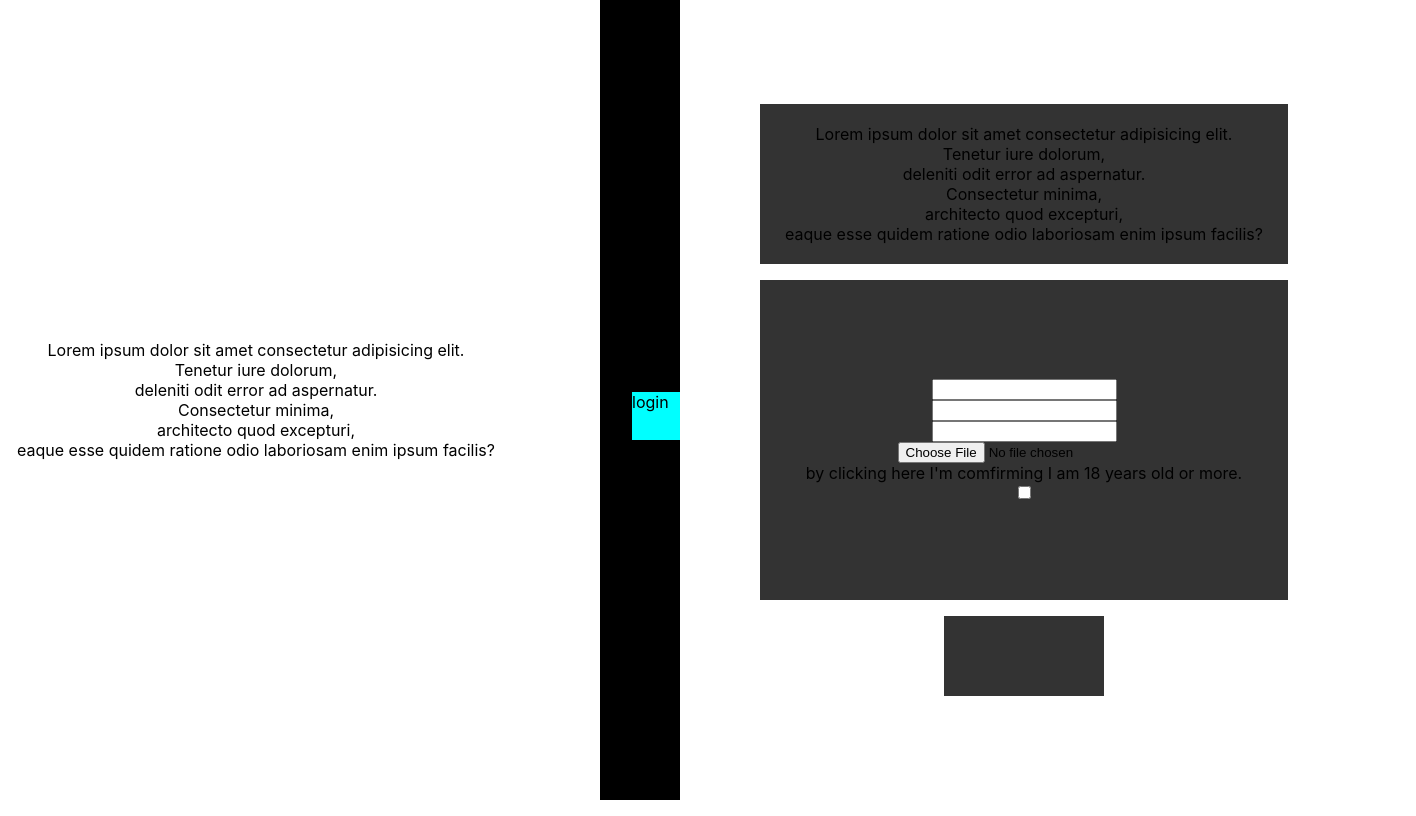
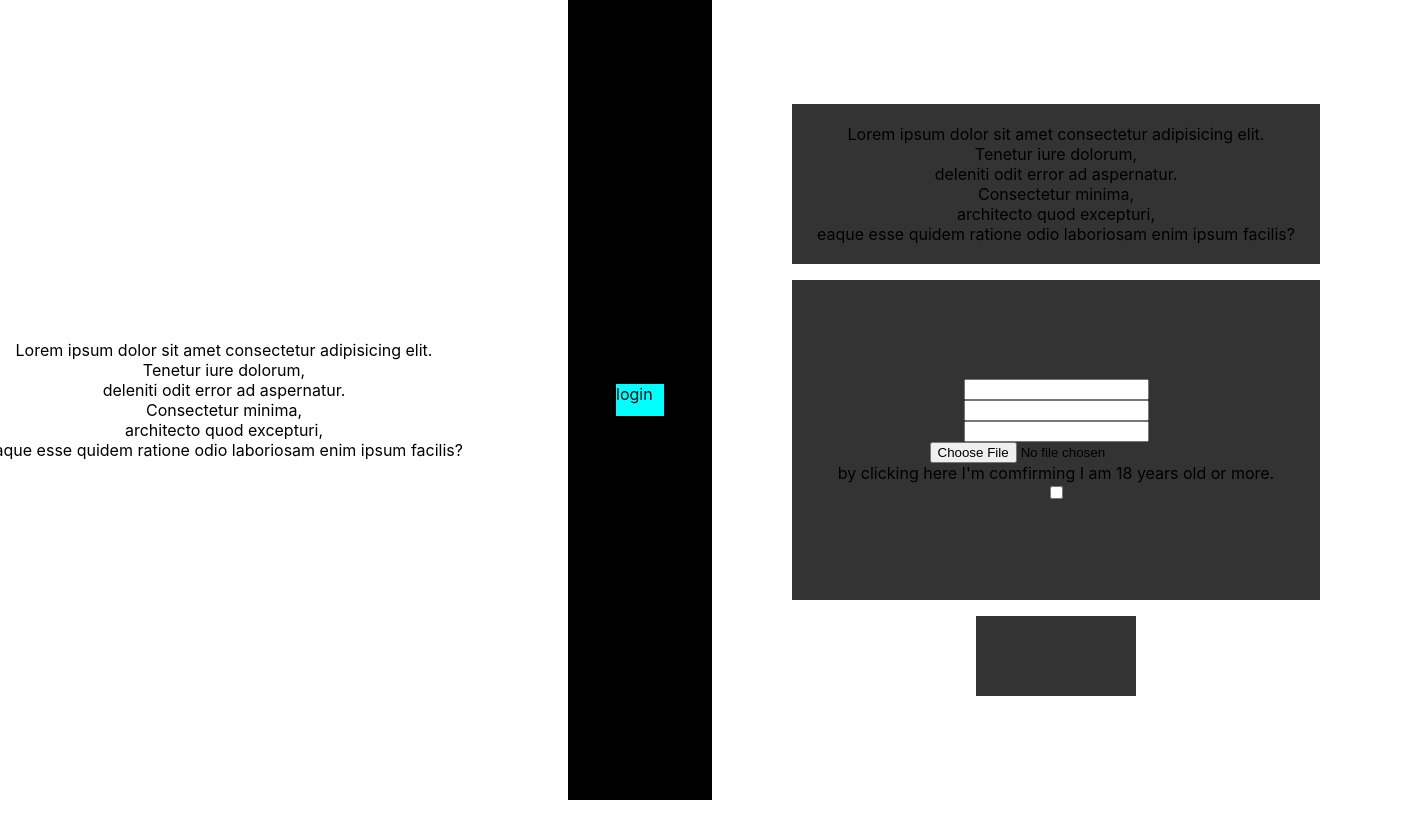
Before and after one commit to suku60/frontend-project-6, a React (Create React App) app: page / in a window 1280 px wide. Shown: the whole page, 1416 px wide, since content can reach past the window. Built offline with nearby package versions, Linux system fonts and the light colour scheme.

Commit message:
Home changed to Login. New 'Home' will be the place we see the memes when we log. It will have the url as /home.

```diff
--- a/src/App.js
+++ b/src/App.js
@@ -1,6 +1,6 @@
 import './App.css';
 import { BrowserRouter, Routes, Route } from "react-router-dom";
-import Home from './Containers/Home/Home';
+import Login from './Containers/Login/Login';
 
 function App() {
   return (
@@ -10,7 +10,8 @@ function App() {
       <Routes>
           {/* not logged users: will be allowed to see home only. Othewise, pop up the login or register component */}
           {/* logged users: wll be able to see: dashboard(home2) / profile/:id / */}
-          <Route path="/" element={<Home/>}/>
+          <Route path="/" element={<Login/>}/>
+          {/* <Route path="/home" element={<Home/>}/> */}
       </Routes>
 
       </BrowserRouter>
--- a/src/Containers/Home/Home.css
+++ b/src/Containers/Login/Login.css
@@ -20,13 +20,19 @@
 
 #animationButtonSwitch {
     animation: switch steps(60) .4s normal,
-              opacity steps(60) .5s normal;
+              opacity steps(60) .4s normal;
 }
 
-@keyframes switch {
+/* @keyframes switch {
     from{width: var(--button-width-1);}
     to{width: 0em;}
+} */
+
+@keyframes switch {
+    from{transform: rotateX(0deg);}
+    to{transform: rotateX(360deg);}
 }
+
 
 @keyframes fading {
     from{opacity: 0%;}
@@ -89,8 +95,20 @@
 /* BUTTONS */
 
 .box_login_register_button {
-    height: 3em;
-    width: 3em;
+
+    margin: 1em;
+    height: 4em;
+    width: 5em;
+
+    background-color: transparent;
+
+
+    display: flex;
+    flex-direction: column;
+    justify-content: center;
+    align-items: center;
+
+
 }
 
 .login_register_button {
```
Also changed, not shown: src/Containers/Login/Login.jsx (renamed from src/Containers/Home/Home.jsx, +7 -3 lines).
